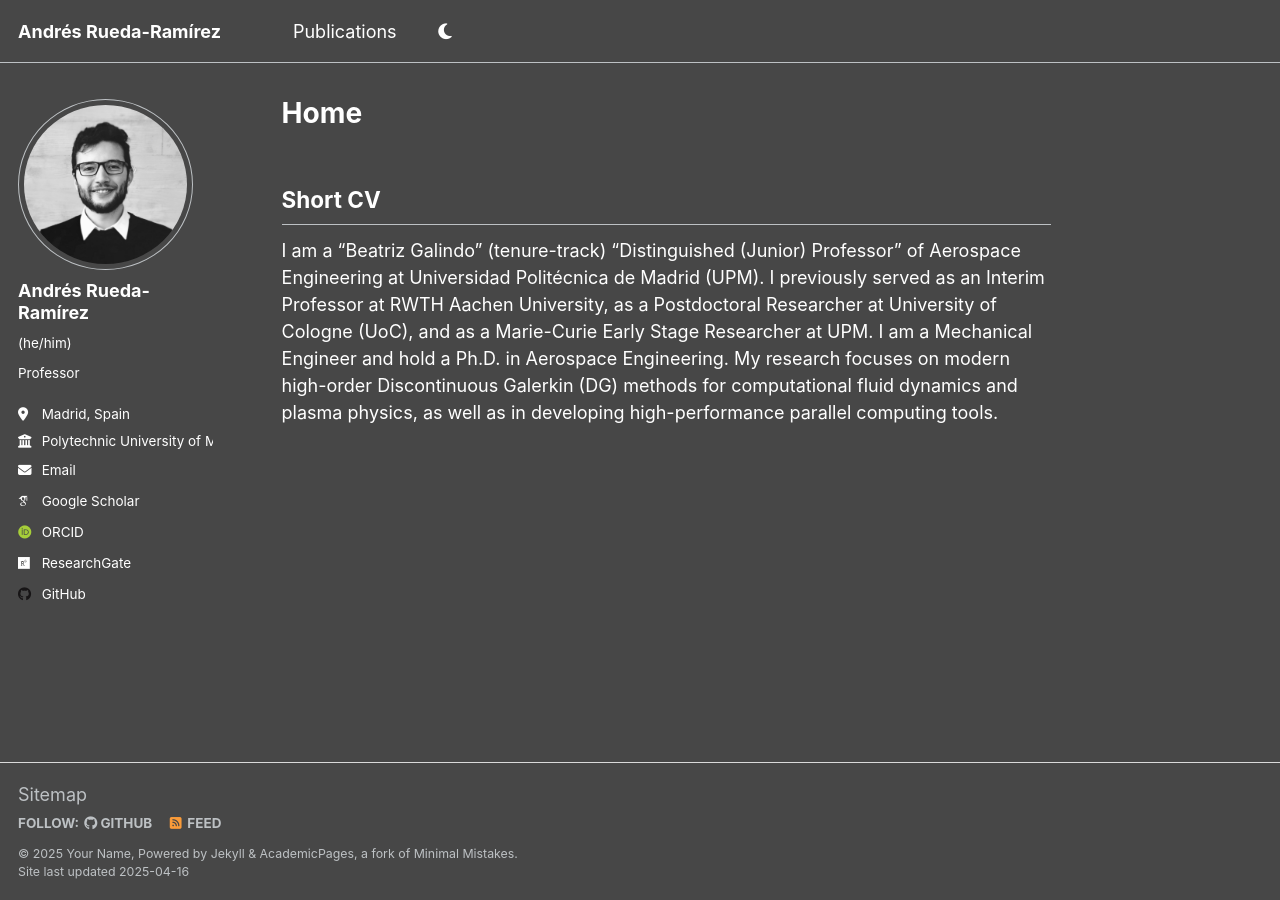
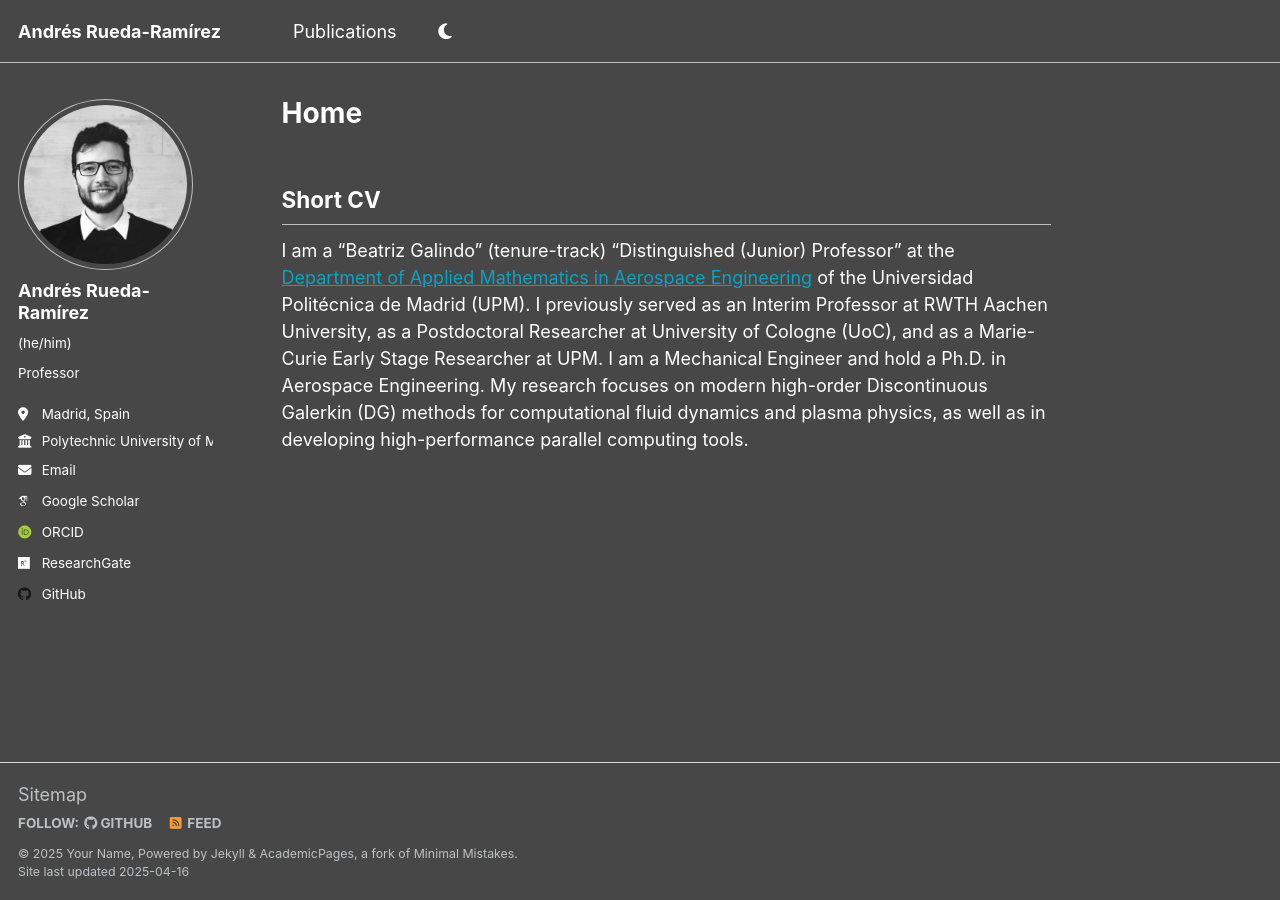
Before and after one commit to amrueda/amrueda.github.io, a Jekyll site: the page built from _pages/about.md, in a window 1280 px wide. Built offline with Jekyll 4.4.1, drawn with Linux system fonts in a browser that asks for light colours; some web fonts are replaced.

Commit message:
Added link to department's website

```diff
--- a/_pages/about.md
+++ b/_pages/about.md
@@ -9,4 +9,4 @@ redirect_from:
 
 ## Short CV
 
-I am a "Beatriz Galindo" (tenure-track) “Distinguished (Junior) Professor” of Aerospace Engineering at Universidad Politécnica de Madrid (UPM). I previously served as an Interim Professor at RWTH Aachen University, as a Postdoctoral Researcher at University of Cologne (UoC), and as a Marie-Curie Early Stage Researcher at UPM. I am a Mechanical Engineer and hold a Ph.D. in Aerospace Engineering. My research focuses on modern high-order Discontinuous Galerkin (DG) methods for computational fluid dynamics and plasma physics, as well as in developing high-performance parallel computing tools.
+I am a "Beatriz Galindo" (tenure-track) “Distinguished (Junior) Professor” at the [Department of Applied Mathematics in Aerospace Engineering](https://numath.dmae.upm.es/) of the Universidad Politécnica de Madrid (UPM). I previously served as an Interim Professor at RWTH Aachen University, as a Postdoctoral Researcher at University of Cologne (UoC), and as a Marie-Curie Early Stage Researcher at UPM. I am a Mechanical Engineer and hold a Ph.D. in Aerospace Engineering. My research focuses on modern high-order Discontinuous Galerkin (DG) methods for computational fluid dynamics and plasma physics, as well as in developing high-performance parallel computing tools.
```
